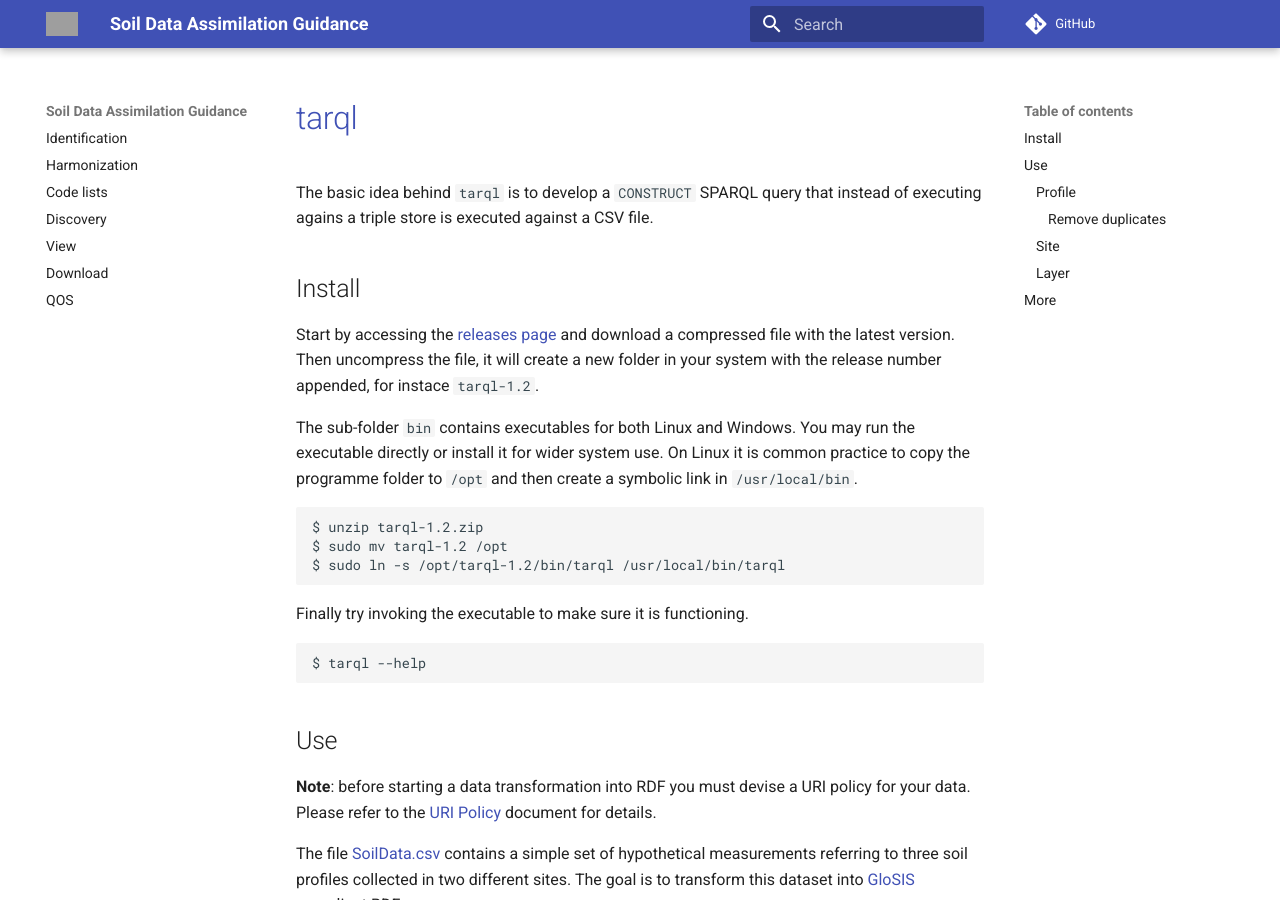
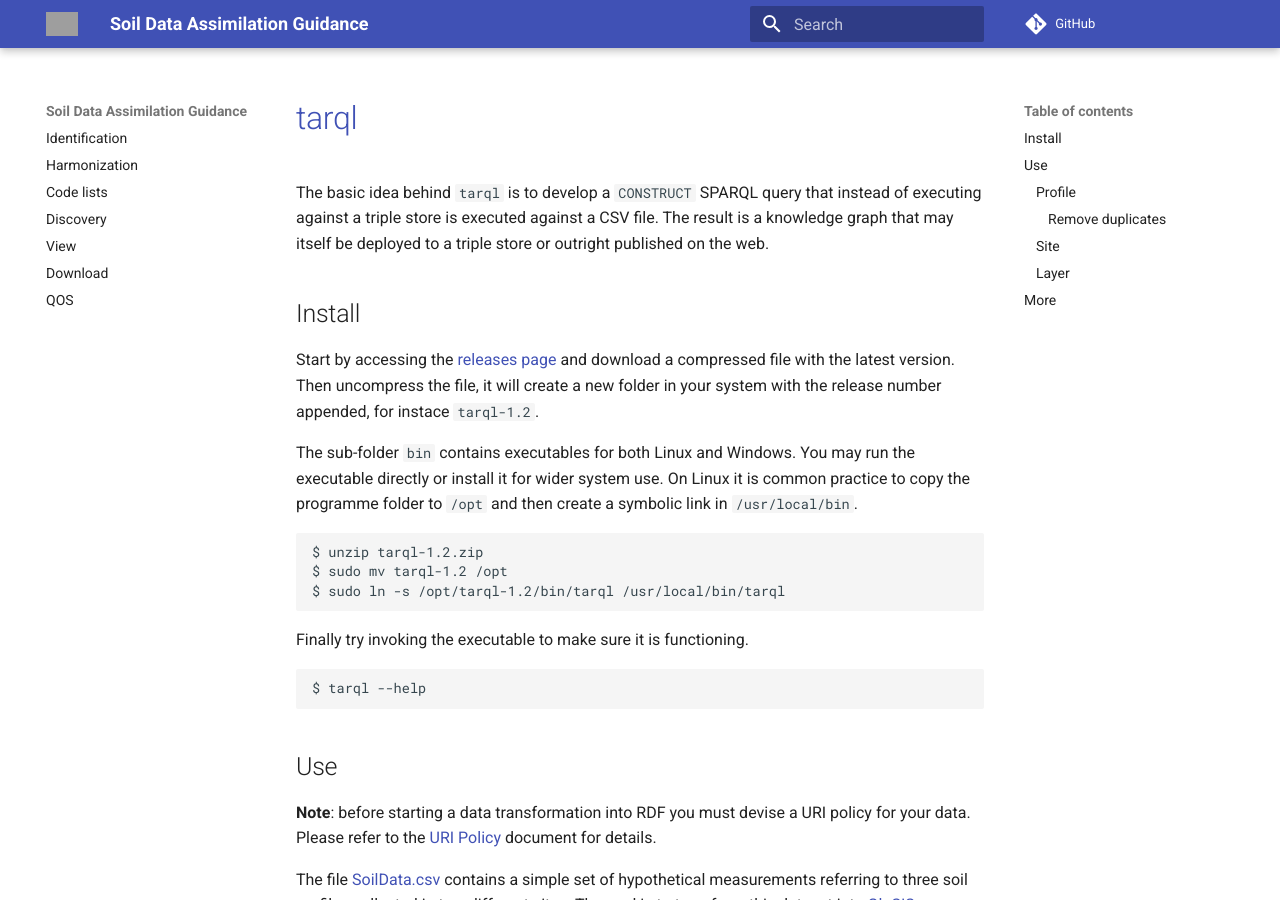
Before and after one commit to ejpsoil/soildata-assimilation-guidance, an MkDocs documentation site: the page built from docs/tools/tarql.md, in a window 1280 px wide and 900 px high. Built offline with MkDocs 1.6.1 and Material for MkDocs 9.7.7, drawn with Linux system fonts in a browser that asks for light colours; comment, search, counter and statistics services are not loaded; grey boxes are pictures that could not be loaded.

Commit message:
Spelling on tarql

````diff
--- a/docs/tools/tarql.md
+++ b/docs/tools/tarql.md
@@ -2,7 +2,9 @@
 =================================
 
 The basic idea behind `tarql` is to develop a `CONSTRUCT` SPARQL query that
-instead of executing agains a triple store is executed against a CSV file.
+instead of executing against a triple store is executed against a CSV file. The
+result is a knowledge graph that may itself be deployed to a triple store or
+outright published on the web.
 
 Install
 -------
@@ -32,12 +34,14 @@ $ tarql --help
 Use
 ---
 
-**Note**: before starting a data transformation into RDF you must devise a URI policy for your data. Please refer to the [URI Policy](../uri.md) document for details.
+**Note**: before starting a data transformation into RDF you must devise a URI
+policy for your data. Please refer to the [URI Policy](../uri.md) document for
+details.
 
-The file [SoilData.csv](data/SoilData.csv) contains a simple set of
-hypothetical measurements referring to three soil profiles collected in two
-different sites. The goal is to transform this dataset into [GloSIS](https://github.com/rapw3k/glosis) compliant
-RDF.
+The file [SoilData.csv](data/SoilData.csv) contains a simple set of hypothetical
+measurements referring to three soil profiles collected in two different sites.
+The goal is to transform this dataset into
+[GloSIS](https://github.com/rapw3k/glosis) compliant RDF.
 
 ```csv
 site_id,lat,lon,profile_id,layer_id,upper_depth,lower_depth,pH,SOC,
@@ -51,6 +55,8 @@ site_id,lat,lon,profile_id,layer_id,upper_depth,lower_depth,pH,SOC,
 ```
 
 ### Profile
+
+
 
 ```sparql
 PREFIX rdf: <http://www.w3.org/1999/02/22-rdf-syntax-ns#>
````
